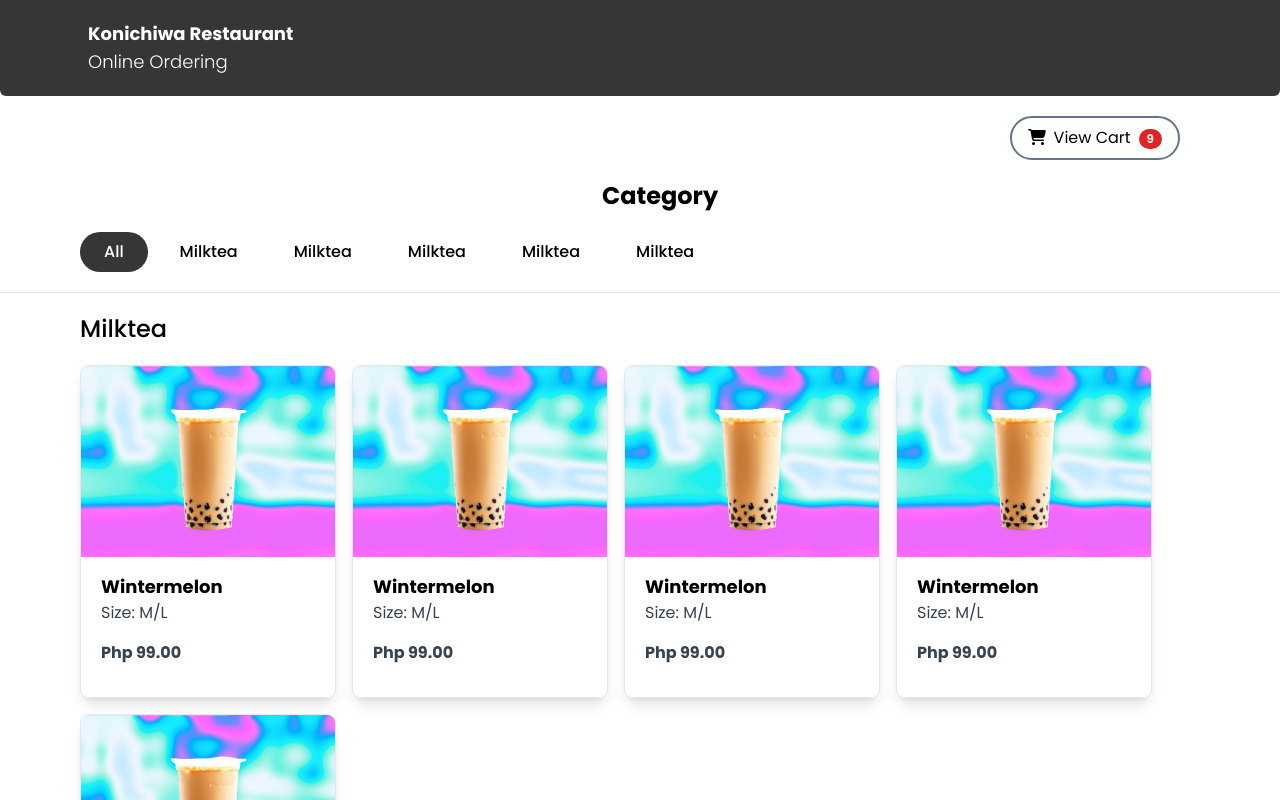
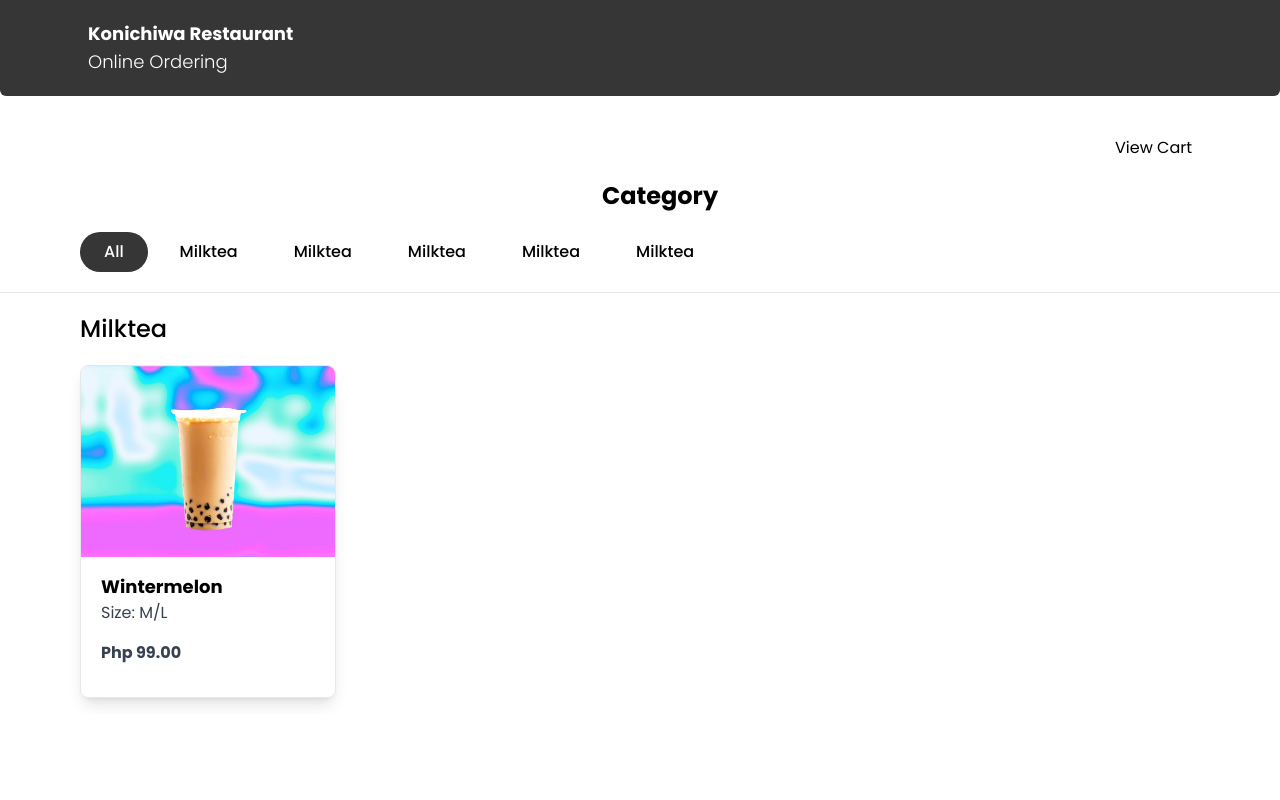
Before and after one commit to arvirmndo/gocontactless-cms, a React (Create React App) app in the folder frontend/: page / in a window 1280 px wide. Shown: the top 800 px of the page. Built offline with nearby package versions, Linux system fonts and the light colour scheme.

Commit message:
initial work in itemdetails modal

```diff
--- a/frontend/src/App.tsx
+++ /dev/null
@@ -1,12 +0,0 @@
-import React from 'react';
-
-
-function App() {
-  return (
-    <div className='mx-auto text-center'>
-      <h1 className="text-xl">hello world</h1>
-    </div>
-  );
-}
-
-export default App;
--- a/frontend/src/Components/Button.tsx
+++ b/frontend/src/Components/Button.tsx
@@ -2,28 +2,30 @@ import React from 'react'
 import { FontAwesomeIcon } from '@fortawesome/react-fontawesome'
 import { faCartShopping } from '@fortawesome/free-solid-svg-icons'
 import '../index.css';
+import Modal from '../Components/modal';
 
-interface button{
-  title : string;
-  color : string;
-  fontWeight : string;
-  width : string;
+interface buttonProps{
+  title     : string;
+  color     : string;
+  fontWeight: string;
+  width     : string;
   fontColor : string;
+  borderSize: string;
+  padding   : string;
 }
 
-export default function Button({ title, color, fontWeight, width, fontColor } : button) {
+export default function Button({ title, color, fontWeight, width, fontColor, borderSize, padding} : buttonProps) {
   const classes = {
-    btn: `w-${width} m-5 py-2 px-4 border-2 border-slate-500 text-md font-${fontWeight} rounded-full text-${fontColor} bg-${color}`,
-    btnTitle: title
+    btn     : `w-${width} p-${padding} border-${borderSize} border-slate-500 text-md font-${fontWeight} rounded-full text-${fontColor} bg-${color}`,
+    btnTitle: title,
+    span    : `inline-flex items-center justify-center px-2 py-1 text-xs font-bold leading-none text-red-100 bg-red-600 rounded-full`
   }
 
   return (
-    <button className = { classes.btn }>
-      <FontAwesomeIcon icon = { faCartShopping }/>
-      <span className = 'mx-2'>
-        {classes.btnTitle}
-      </span>
-      <span className = "inline-flex items-center justify-center px-2 py-1 text-xs font-bold leading-none text-red-100 bg-red-600 rounded-full">9</span>
+    <button          className = { classes.btn }>
+    {/* <FontAwesomeIcon icon      = { faCartShopping }/> */}
+    <span            className = 'mx-2'>{classes.btnTitle}</span>
+    {/* <span            className = {classes.span}>9</span> */}
     </button>
   )
 }
--- a/frontend/src/Components/Input.tsx
+++ b/frontend/src/Components/Input.tsx
@@ -1,9 +1,7 @@
-import React, { Component } from 'react'
+import React from 'react'
 
-export default class Input extends Component {
-  render() {
+export default function Input() {
     return (
       <div>Input</div>
     )
-  }
 }
--- a/frontend/src/Components/NavBackBtn.tsx
+++ b/frontend/src/Components/NavBackBtn.tsx
@@ -5,7 +5,7 @@ import { faArrowLeft } from '@fortawesome/free-solid-svg-icons'
 export default function NavBackBtn() {
   return (
     <button className = 'absolute w-auto m-6 px-4 py-3 bg-white shadow-lg rounded-full' >
-        <FontAwesomeIcon icon = { faArrowLeft } className = "fa-lg"/>
+      <FontAwesomeIcon icon = { faArrowLeft } className = "fa-lg"/>
     </button>
   )
 }
--- a/frontend/src/Components/ProductCard.tsx
+++ b/frontend/src/Components/ProductCard.tsx
@@ -1,31 +1,42 @@
-import React from 'react'
+import React, { useState } from 'react'
 import thumbnail from '../Images/milktea.png'
+import Modal from '../Components/modal'
 
-interface Card{
-    productName : string;
-    variant : string;
-    price : string;
-    link: string;
+interface cardProps{
+    productName: string;
+    variant    : string;
+    price      : string;
 }
 
-export default function ProductCard({productName, variant, price, link}:Card) {
+export default function ProductCard({productName, variant, price}:cardProps) {
+    const [show, setShowModal] = useState(false);
+    const [choice, setChoice] = useState(false)
+
+    const modalClicked = () => {
+        setShowModal(true)
+    }
+
     return (
-
-    <a href = {link} className="max-w-sm w-48 md:w-64 md:pb-4 mr-4 mb-4 border shadow-lg rounded-lg">
-        <div className='w-full'>
-            <img className="rounded-t-lg" src={thumbnail} alt="milktea" />
+    <div>
+        <div className = "max-w-sm w-48 md:w-64 md:pb-4 mr-4 mb-4 border shadow-lg rounded-lg"
+            onClick={modalClicked}>
+            <div className = 'w-full'>
+                <img className = "rounded-t-lg" src = {thumbnail} alt = "milktea" />
             </div>
-        <div className="px-5 py-4">
-            <p className="font-bold text-sm md:text-lg">
+            <div className = "px-5 py-4">
+            <p   className = "font-bold text-sm md:text-lg">
                     {productName}
                 </p>
-            <p className="text-gray-700 text-base">
+                <p className = "text-gray-700 text-base">
                     {variant}
                 </p>
-            <p className="text-gray-700 text-base font-semibold mt-4">
+                <p className = "text-gray-700 text-base font-semibold mt-4">
                     {price}
                 </p>
             </div>
-    </a>
+        </div>
+        {show && <Modal setShowModal= {setShowModal} setChoice={setChoice}/>}
+
+    </div>
   )
 }
--- /dev/null
+++ b/frontend/src/Components/modal.tsx
@@ -0,0 +1,63 @@
+import thumbnail from '../Images/milktea.png'
+import NavBackBtn from './NavBackBtn';
+import Button from '../Components/Button'
+import { FontAwesomeIcon } from '@fortawesome/react-fontawesome'
+import { faArrowLeft } from '@fortawesome/free-solid-svg-icons'
+
+interface modalProp{
+    setShowModal: any;
+    setChoice: any;
+}
+
+const Modal = ({ setShowModal, setChoice }:modalProp) => {
+
+    const handleOKClick = () => {
+        setChoice(true)
+        setShowModal(false)
+    }
+    const handleCancelClick = () => {
+        setChoice(false)
+        setShowModal(false)
+    }
+
+    return (
+        <div className="overflow-y-auto overflow-x-hidden fixed top-0 right-0 left-0 z-50 w-full md:inset-0 h-modal h-full">
+            <div className="flex h-screen md: justify-center items-center ">
+                <div className="flex flex-col h-screen justify-between h-full w-full md:max-h-full md:w-96 bg-white shadow-lg rounded-xl ">
+                    <div id = "imgContainer" className = 'w-full'>
+                        <button className = 'absolute w-auto m-6 px-4 py-3 bg-white shadow-lg rounded-full' onClick={handleCancelClick} >
+                            <FontAwesomeIcon icon = { faArrowLeft } className = "fa-lg"/>
+                        </button>
+                        <img className="rounded-b-xl" src={thumbnail} alt="milktea" />
+                    </div>
+                    <div className="text-zinc-600 px-5 py-4 overflow-y-auto">
+                        <h1 className='text-2xl font-medium mb-2'>Wintermelon Milktea</h1>
+                        <span>Lorem, ipsum dolor sit amet consectetur adipisicing elit. Veritatis numquam quod ex officia. </span>
+                        <span>Lorem, ipsum dolor sit amet consectetur adipisicing elit. Veritatis numquam quod ex officia. </span>
+                        <span>Lorem, ipsum dolor sit amet consectetur adipisicing elit. Veritatis numquam quod ex officia. </span>
+
+                    </div>
+                    <div className="sticky bottom-0 p-5 rounded-b bg-white border-t border-gray-200 dark:border-gray-600">
+                        <div className='flex justify-between'>
+                            <h1>Php 99.00</h1>
+                            <span>Php 99.00</span>
+                        </div>
+                        <Button
+                            title = "Add to Cart"
+                            color = "custom-black"
+                            fontWeight = 'semibold'
+                            width = 'full'
+                            fontColor='white'
+                            borderSize='0'
+                            padding='4'
+                        />
+                    </div>
+                </div>
+
+
+            </div>
+          </div>
+    );
+}
+
+export default Modal
--- a/frontend/src/Pages/Home.tsx
+++ b/frontend/src/Pages/Home.tsx
@@ -7,17 +7,20 @@ import ProductCard from '../Components/ProductCard';
 import Footer from '../Components/Footer';
 
 
+
 function home() {
     return (
         <div className='md:container mx-auto'>
             <Header />
-            <div className='flex justify-end lg:mr-20 relative inline-block'>
+            <div className='flex justify-end m-5 lg:mt-10 lg:mr-20 relative inline-block'>
                 <Button
                     title = "View Cart"
                     color = "white"
                     fontWeight = 'regular'
                     width = '25'
                     fontColor='custom-black'
+                    borderSize='2'
+                    padding='2'
                 />
             </div>
             <main className='container mb-40'>
@@ -73,11 +76,7 @@ function home() {
                     <h1 className='text-2xl font-medium ml-10 md:ml-20 mb-5'>Milktea</h1>
                     <div className='flex overflow-x-scroll no-scrollbar'>
                         <div className='flex md:flex-wrap flex-nowrap md:ml-20 ml-10'>
-                            <ProductCard productName='Wintermelon' variant='Size: M/L' price='Php 99.00' link='/item-details'/>
-                            <ProductCard productName='Wintermelon' variant='Size: M/L' price='Php 99.00' link='#'/>
-                            <ProductCard productName='Wintermelon' variant='Size: M/L' price='Php 99.00' link='#'/>
-                            <ProductCard productName='Wintermelon' variant='Size: M/L' price='Php 99.00' link='#'/>
-                            <ProductCard productName='Wintermelon' variant='Size: M/L' price='Php 99.00' link='#'/>
+                            <ProductCard productName='Wintermelon' variant='Size: M/L' price='Php 99.00'/>
                         </div>
                     </div>
                 </div>
--- a/frontend/src/Pages/ItemDetail.tsx
+++ b/frontend/src/Pages/ItemDetail.tsx
@@ -6,7 +6,6 @@ import thumbnail from '../Images/milktea.png'
 export default function ItemDetail() {
   return (
     <div>
-
         <main className = 'container'>
           <div id = "imgContainer" className = 'w-full'>
               <NavBackBtn />
```
Also changed, not shown: frontend/src/Components/CategoryBtn.tsx (+6 -6 lines), frontend/src/Components/Footer.tsx (+7 -7 lines), frontend/src/Components/Header.tsx (+4 -5 lines), frontend/src/index.tsx (+3 -4 lines), 1 other file (tests, documents, lock files or other folders). Lines whose indentation alone changed are shown as unchanged.
